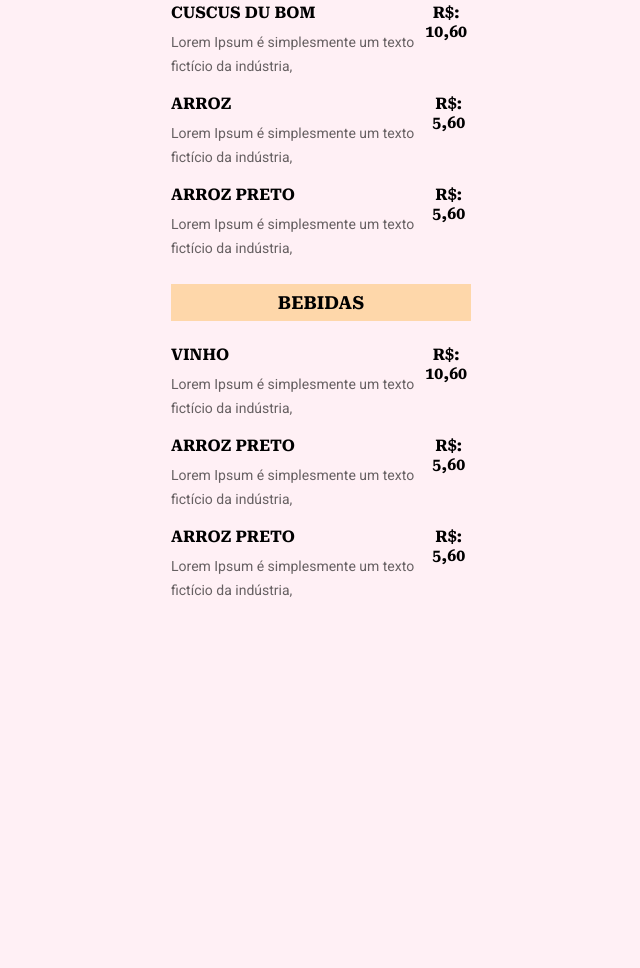
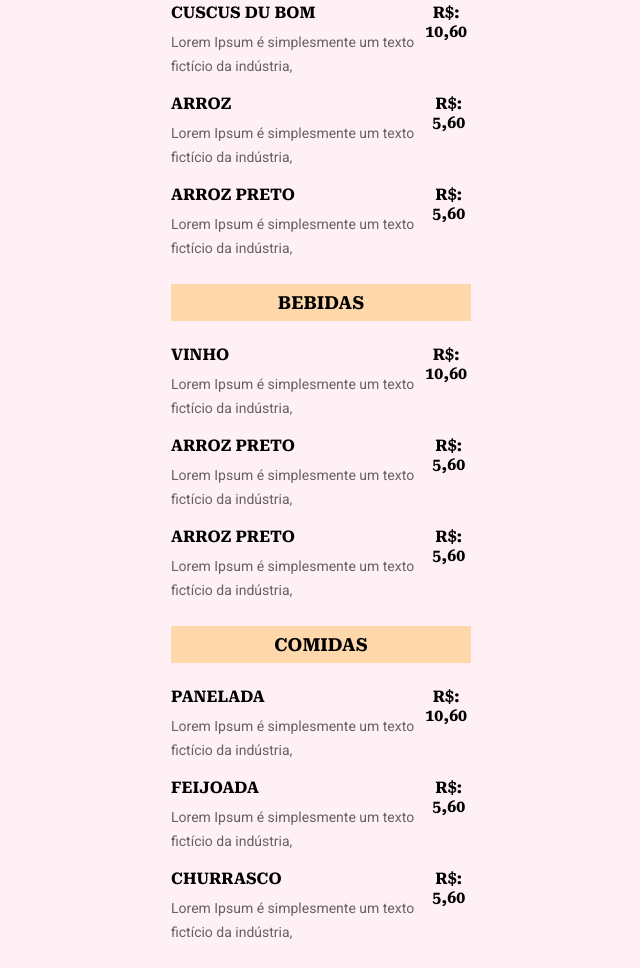
Before and after one commit to SrBeLiHoVeLLi/RocketCoffer, a plain HTML site: page index.html in a window 1280 px wide. Shown: the part 203-1171 px from the top of the page, without its empty margins (319-959 px from the left). Before the commit the page ends 829 px from the top, so only its background shows below. Drawn offline with Linux system fonts and the light colour scheme.

Commit message:
add nova abá Comidas

```diff
--- a/index.html
+++ b/index.html
@@ -90,6 +90,39 @@
     </ul>
   </section>
 
+  <section>
+    <h2>Comidas</h2>
+
+    <ul>
+      <li>
+        <div class="details">
+          <h3>Panelada</h3>
+          <p class="descriptions">Lorem Ipsum é simplesmente um texto fictício da indústria,</p>
+        </div>
+        <strong class="price">
+          <R1>R$: 10,60</R1>
+        </strong>
+      </li>
+      <li>
+        <div class="details">
+          <h3>Feijoada</h3>
+          <p class="descriptions">Lorem Ipsum é simplesmente um texto fictício da indústria,</p>
+        </div>
+        <strong class="price">
+          <R1>R$: 5,60</R1>
+        </strong>
+      </li>
+      <li>
+        <div class="details">
+          <h3>Churrasco</h3>
+          <p class="descriptions">Lorem Ipsum é simplesmente um texto fictício da indústria,</p>
+        </div>
+        <strong class="price">
+          <R1>R$: 5,60</R1>
+        </strong>
+      </li>
+    </ul>
+  </section>
 </body>
 
 </html>
```
